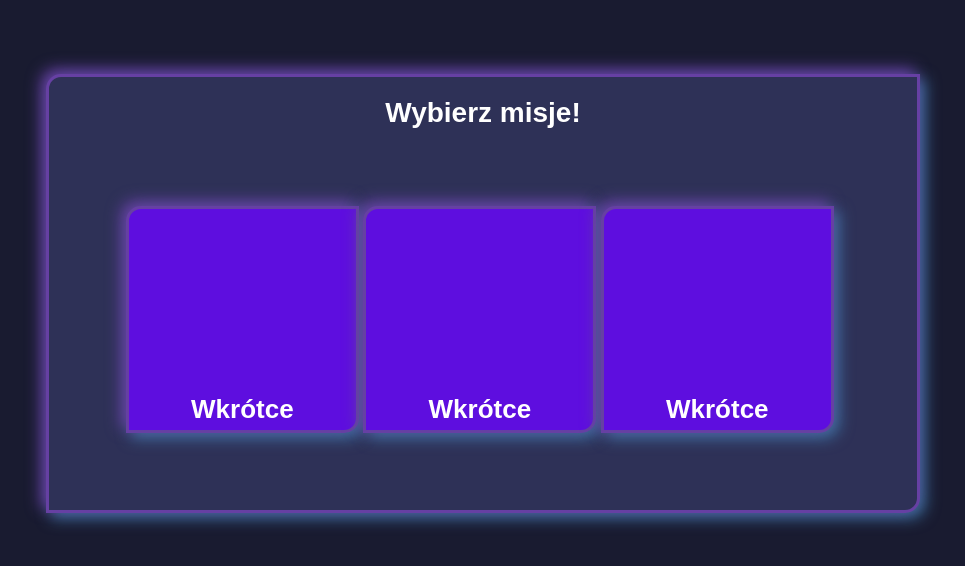
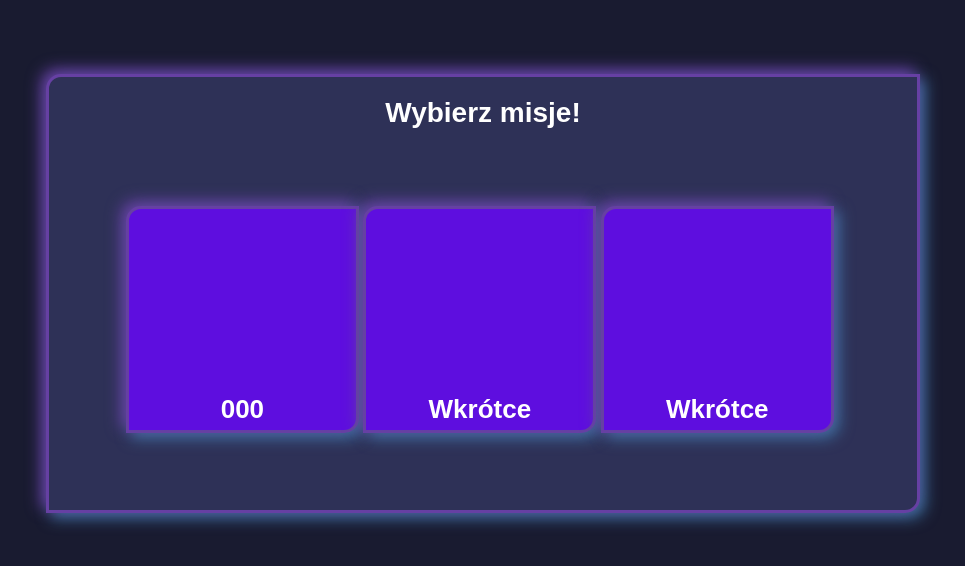
Before and after one commit to SMILE-449/missions, a plain HTML site: page home.html in a window 1280 px wide. Shown: the part 126-692 px from the top of the page, without its empty margins (157-1122 px from the left). Drawn offline with Linux system fonts and the light colour scheme.

Commit message:
Dodano kod misji

```diff
--- a/home.html
+++ b/home.html
@@ -12,7 +12,7 @@
                     Wybierz misje!
                 </div>
                 <div class="misja1">
-                    <button class="Misja1">Wkrótce</button>
+                    <button class="Misja1">000</button>
                 </div>
                 <div class="misja2">
                     <button class="Misja2">Wkrótce</button>
```
